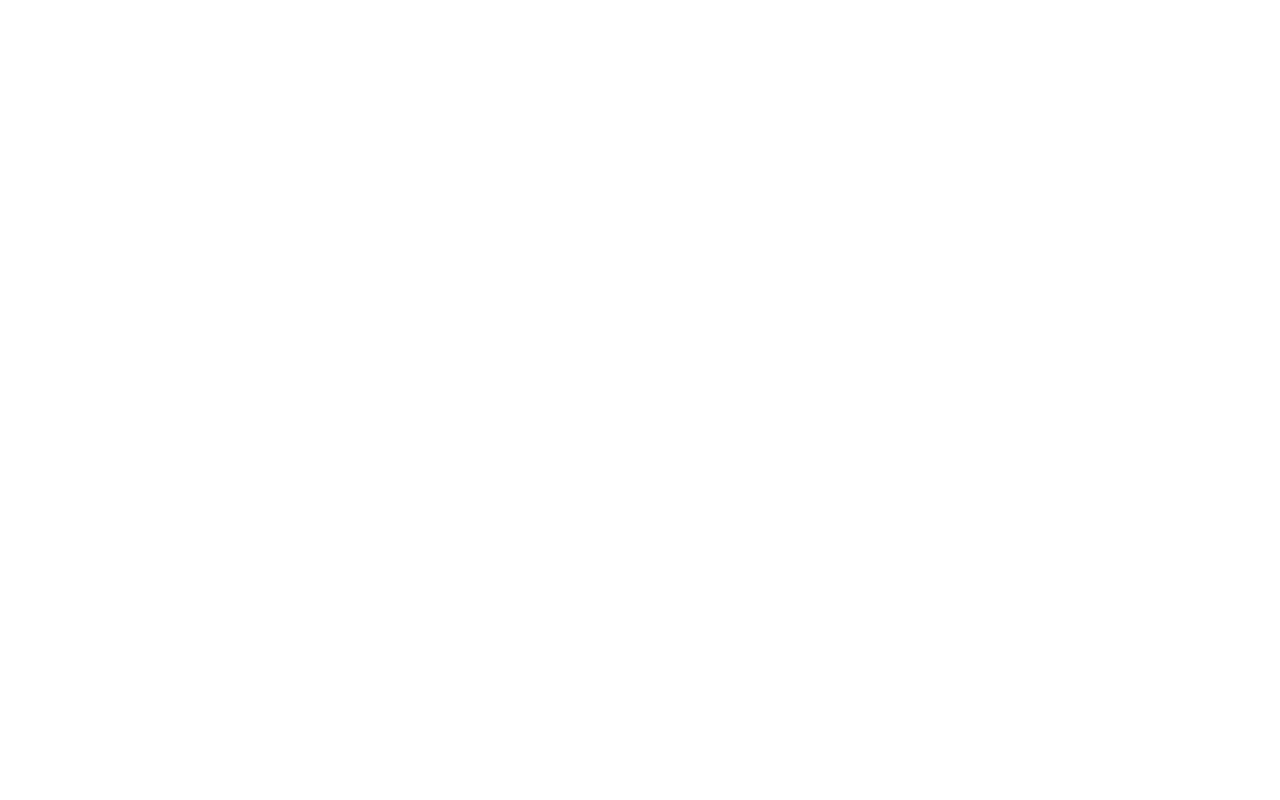
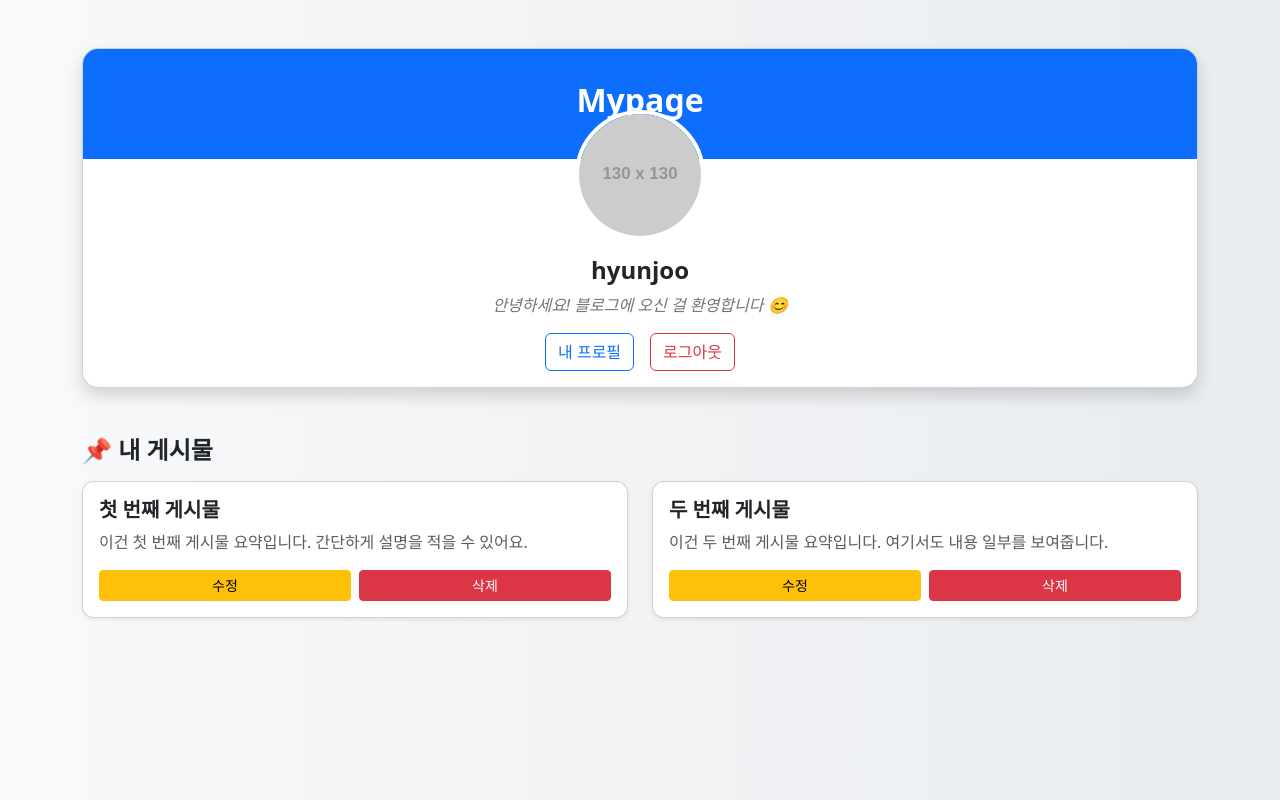
Before and after one commit to wanghyunjooooo/blog-project, a website: page frontend/mypage.html in a window 1280 px wide. Drawn offline with nearby package versions, Linux system fonts and the light colour scheme; placeholder pictures from the web are drawn by us.

Commit message:
mypage 기본 bootstrap 코드 구현

```diff
--- a/frontend/mypage.html
+++ b/frontend/mypage.html
@@ -0,0 +1,101 @@
+<!DOCTYPE html>
+<html lang="ko">
+<head>
+  <meta charset="UTF-8">
+  <meta name="viewport" content="width=device-width, initial-scale=1.0">
+  <title>마이페이지</title>
+  <!-- Bootstrap CSS -->
+  <link href="https://cdn.jsdelivr.net/npm/bootstrap@5.3.2/dist/css/bootstrap.min.css" rel="stylesheet">
+  <style>
+    body {
+      background: linear-gradient(to right, #f8f9fa, #e9ecef);
+      min-height: 100vh;
+    }
+    .profile-card {
+      border-radius: 1rem;
+      overflow: hidden;
+    }
+    .profile-header {
+      background: #0d6efd;
+      color: white;
+      padding: 2rem 1rem;
+      text-align: center;
+    }
+    .profile-img {
+      width: 130px;
+      height: 130px;
+      object-fit: cover;
+      border-radius: 50%;
+      border: 4px solid white;
+      margin-top: -65px;
+    }
+    .intro-text {
+      font-style: italic;
+      color: #6c757d;
+    }
+    .post-card {
+      border-radius: 0.75rem;
+      transition: transform 0.2s ease, box-shadow 0.2s ease;
+    }
+    .post-card:hover {
+      transform: translateY(-3px);
+      box-shadow: 0 6px 16px rgba(0,0,0,0.1);
+    }
+  </style>
+</head>
+<body>
+
+  <div class="container py-5">
+    <!-- 프로필 카드 -->
+    <div class="card shadow profile-card mb-5">
+      <div class="profile-header">
+        <h2 class="fw-bold">Mypage</h2>
+      </div>
+      <div class="card-body text-center">
+        <img src="https://via.placeholder.com/130" alt="Profile Image" class="profile-img">
+        <h4 class="mt-3 fw-bold" id="username">hyunjoo</h4>
+        <p class="intro-text" id="intro">안녕하세요! 블로그에 오신 걸 환영합니다 😊</p>
+        <div class="d-flex justify-content-center gap-3 mt-3">
+          <button class="btn btn-outline-primary">내 프로필</button>
+          <button class="btn btn-outline-danger">로그아웃</button>
+        </div>
+      </div>
+    </div>
+
+    <!-- 내 게시물 -->
+    <h4 class="fw-bold mb-3">📌 내 게시물</h4>
+    <div class="row g-4">
+      <!-- 게시물 카드 1 -->
+      <div class="col-md-6">
+        <div class="card post-card shadow-sm h-100">
+          <div class="card-body d-flex flex-column">
+            <h5 class="card-title fw-bold">첫 번째 게시물</h5>
+            <p class="card-text text-muted">이건 첫 번째 게시물 요약입니다. 간단하게 설명을 적을 수 있어요.</p>
+            <div class="mt-auto d-flex gap-2">
+              <button class="btn btn-sm btn-warning flex-fill">수정</button>
+              <button class="btn btn-sm btn-danger flex-fill">삭제</button>
+            </div>
+          </div>
+        </div>
+      </div>
+      <!-- 게시물 카드 2 -->
+      <div class="col-md-6">
+        <div class="card post-card shadow-sm h-100">
+          <div class="card-body d-flex flex-column">
+            <h5 class="card-title fw-bold">두 번째 게시물</h5>
+            <p class="card-text text-muted">이건 두 번째 게시물 요약입니다. 여기서도 내용 일부를 보여줍니다.</p>
+            <div class="mt-auto d-flex gap-2">
+              <button class="btn btn-sm btn-warning flex-fill">수정</button>
+              <button class="btn btn-sm btn-danger flex-fill">삭제</button>
+            </div>
+          </div>
+        </div>
+      </div>
+    </div>
+
+  </div>
+
+  <!-- Bootstrap JS -->
+  <script src="https://cdn.jsdelivr.net/npm/bootstrap@5.3.2/dist/js/bootstrap.bundle.min.js"></script>
+</body>
+</html>
```
Also changed, not shown: frontend/index.html (+2 -3 lines).
